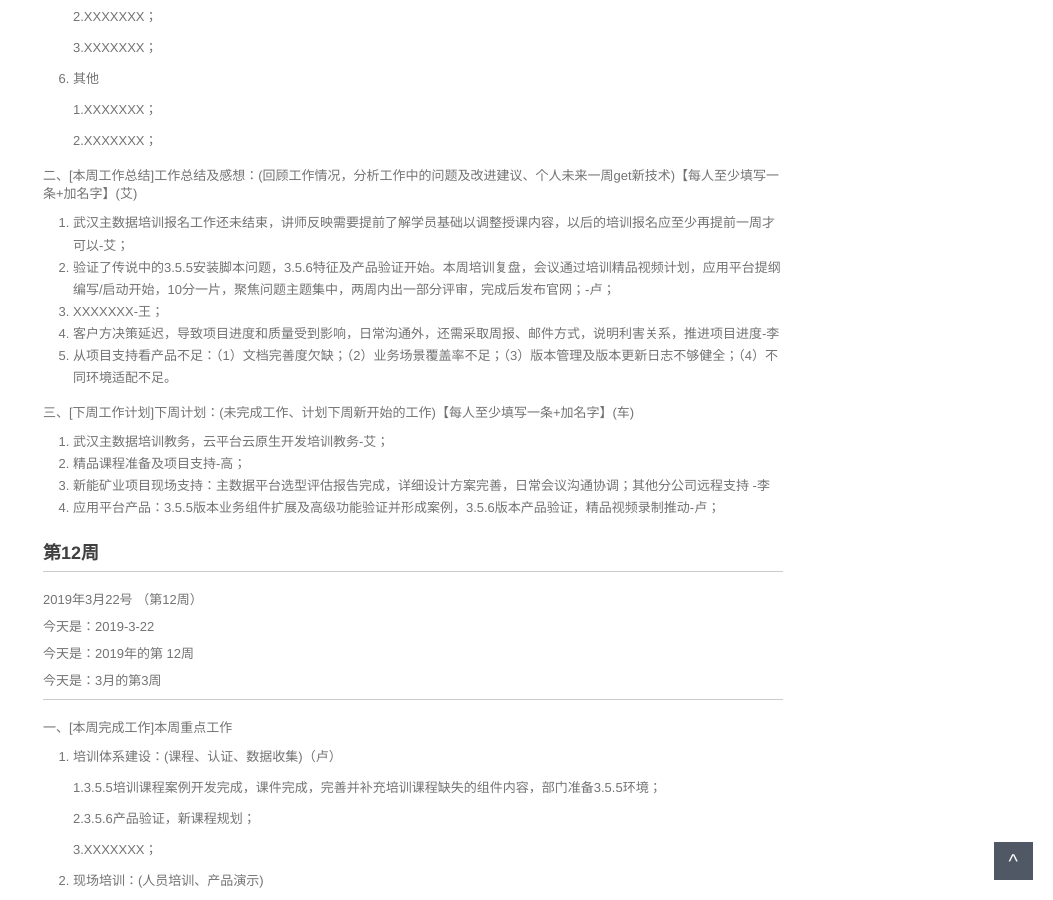
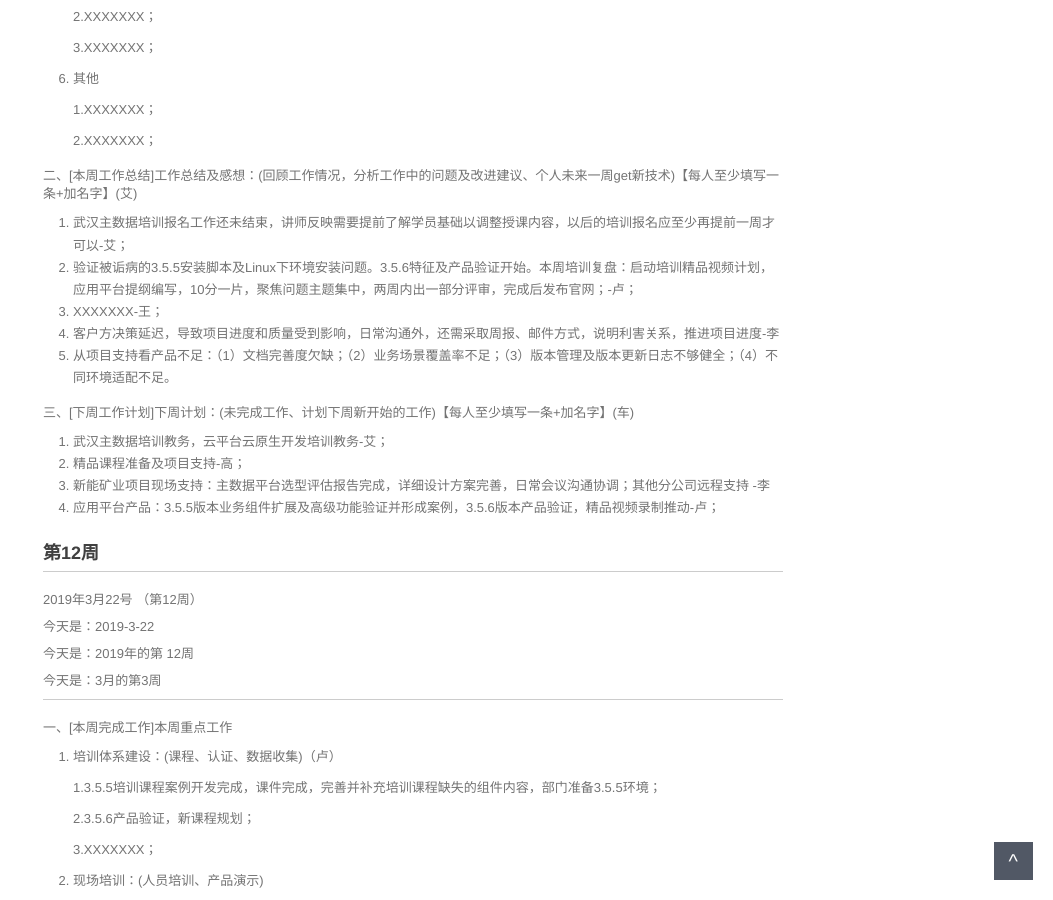
Before and after one commit to walllFlower/blog, a Jekyll site: the page built from _posts/2018-07-17-day_report_cxz.md, in a window 1280 px wide and 900 px high, scrolled down 1143 px. Shown: the whole window, without its empty margins (227-1280 px from the left). Built offline with Jekyll 4.4.1, drawn with Linux system fonts in a browser that asks for light colours; comment, search, counter and statistics services are not loaded.

Commit message:
Update 2018-07-17-day_report_cxz.md

```diff
--- a/_posts/2018-07-17-day_report_cxz.md
+++ b/_posts/2018-07-17-day_report_cxz.md
@@ -76,7 +76,7 @@ categories: 技术运营工作周报
 二、[本周工作总结]工作总结及感想：(回顾工作情况，分析工作中的问题及改进建议、个人未来一周get新技术)【每人至少填写一条+加名字】(艾)
 
 1. 武汉主数据培训报名工作还未结束，讲师反映需要提前了解学员基础以调整授课内容，以后的培训报名应至少再提前一周才可以-艾；
-2. 验证了传说中的3.5.5安装脚本问题，3.5.6特征及产品验证开始。本周培训复盘，会议通过培训精品视频计划，应用平台提纲编写/启动开始，10分一片，聚焦问题主题集中，两周内出一部分评审，完成后发布官网；-卢；
+2. 验证被诟病的3.5.5安装脚本及Linux下环境安装问题。3.5.6特征及产品验证开始。本周培训复盘：启动培训精品视频计划，应用平台提纲编写，10分一片，聚焦问题主题集中，两周内出一部分评审，完成后发布官网；-卢；
 3. XXXXXXX-王；
 4. 客户方决策延迟，导致项目进度和质量受到影响，日常沟通外，还需采取周报、邮件方式，说明利害关系，推进项目进度-李
 5. 从项目支持看产品不足：（1）文档完善度欠缺；（2）业务场景覆盖率不足；（3）版本管理及版本更新日志不够健全；（4）不同环境适配不足。
```
